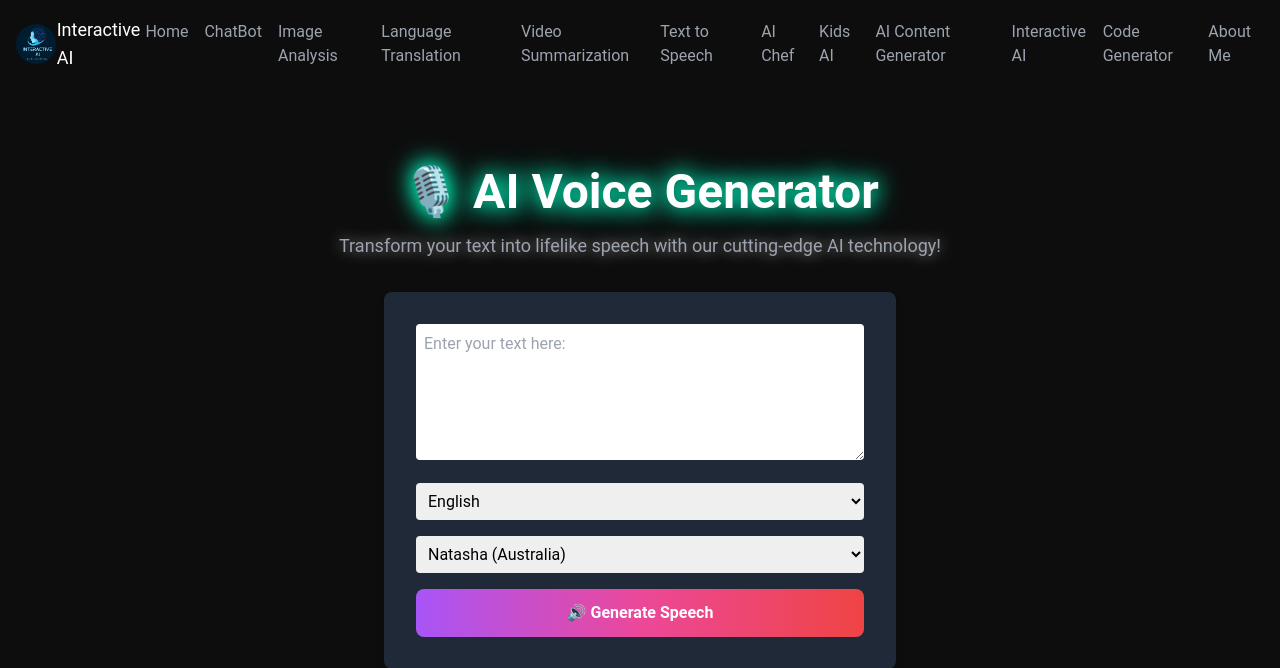
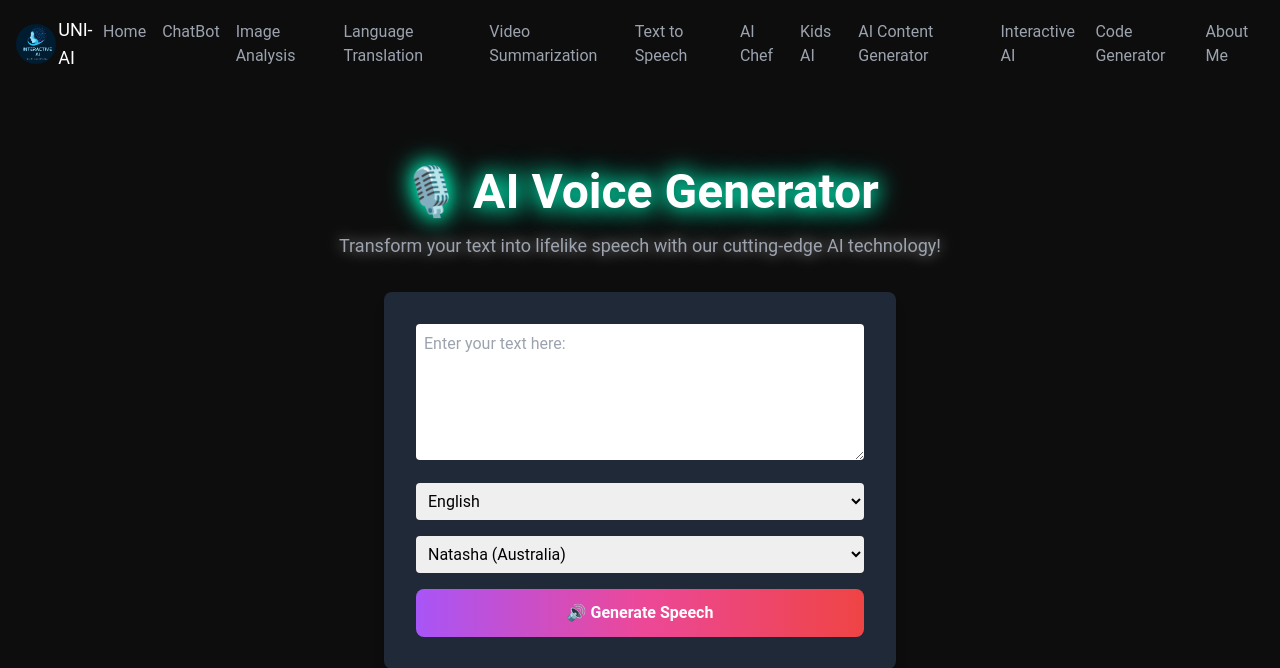
Before and after one commit to GudisaSandeep/Interactive-AI, a Flask app: page /TTS in a window 1280 px wide. Shown: the top 668 px of the page. Run offline with Flask 3, Linux system fonts and the light colour scheme; some libraries are stand-ins or nearby versions.

Commit message:
Update TTS.html

```diff
--- a/templates/TTS.html
+++ b/templates/TTS.html
@@ -22,7 +22,7 @@
                     src="{{ url_for('static', filename='Images/Interactive AI.png') }}" width="40"
                     style="border-radius: 50px;" />
             </a>
-            <span class="text-lg">Interactive AI</span>
+            <span class="text-lg">UNI-AI</span>
         </div>
         <nav class="flex space-x-4">
             <a class="text-gray-400 hover:text-white" href="{{ url_for('home') }}">Home</a>
```
